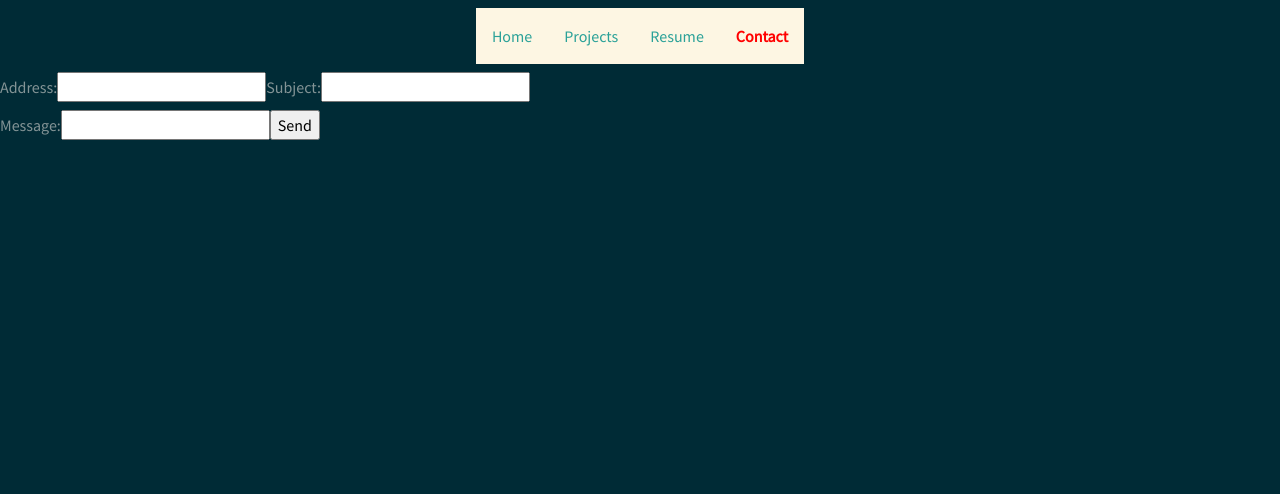
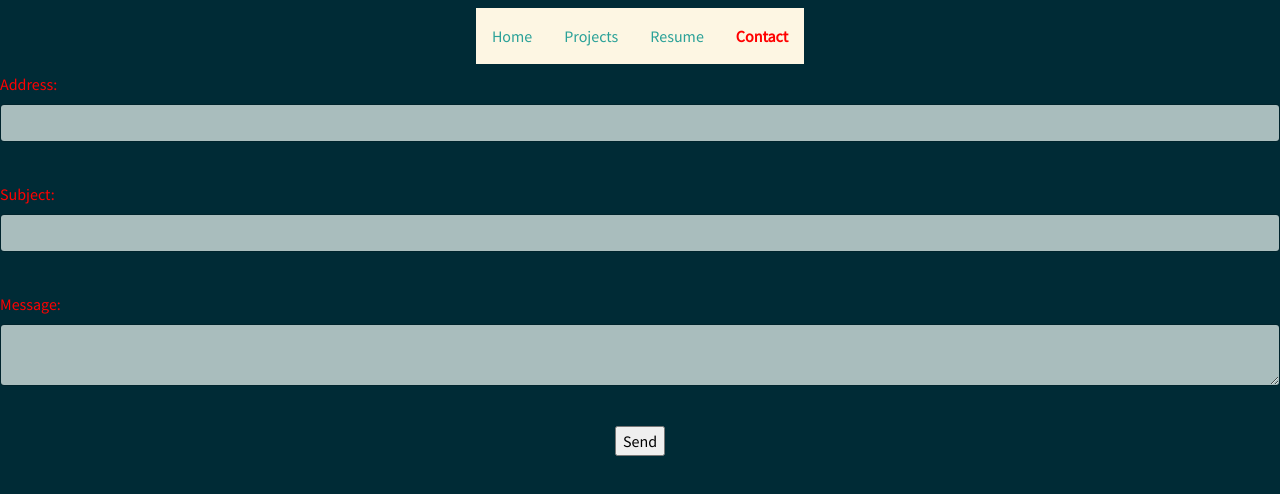
Before and after one commit to jtodd819/homesite, a React (Create React App) app: page /#/contact in a window 1280 px wide. Shown: the top 494 px of the page. Built offline with nearby package versions, Linux system fonts and the light colour scheme.

Commit message:
styled mail form

```diff
--- a/package.json
+++ b/package.json
@@ -4,6 +4,7 @@
   "private": true,
   "proxy": "http://localhost:3001/",
   "dependencies": {
+    "body-parser": "^1.18.2",
     "bootstrap": "^3.3.7",
     "express": "^4.16.2",
     "font-awesome": "^4.7.0",
--- a/src/components/MailForm.js
+++ b/src/components/MailForm.js
@@ -1,36 +1,78 @@
 import React, { Component } from 'react';
+import { FormControl, FormGroup, ControlLabel } from 'react-bootstrap';
+import '../style/MailForm.css';
 
 //Form for Sending Mail to my Address
 class MailForm extends Component{
+
+	//messages are composed of address,subject, and message
 	constructor(props){
 		super(props);
-		this.state = {address:'', subject:'', message:'', sent: false};
+		this.state = {address:'', subject:'', message:''};
 		this.handleTextInput = this.handleTextInput.bind(this);
 		this.handleSend = this.handleSend.bind(this);
+		this.getValidationState = this.getValidationState.bind(this);
 	}
+
+	//update state of each input based on user input
 	handleTextInput(event){
 		const value = event.target.value;
 		const name = event.target.name;
 		this.setState({[name]: value});
 	}
+
+	//If the address subject and message are specified send mail using nodemail posted to the express sendmail route
 	handleSend(event){
-		alert('Message Sent.');
+		if(this.state.address === '' || this.state.subject === '' || this.state.message === ''){
+			alert('Please include a valid address, subject, and message to send a contact email.');
+		}else{
+			fetch('/sendmail', {
+				method: 'POST',
+				headers: {
+					Accept: 'application/json',
+					'Content-Type': 'application/json',
+				},
+				body: JSON.stringify({
+					address: this.state.address,
+					subject: this.state.subject,
+					message: this.state.message,
+				}),
+			});
+		}
 		event.preventDefault();
 	}
+
+	//Return the validity of an input field based on its length
+	getValidationState(length){
+		console.log(length);
+		if(length > 0){
+			return 'success';
+		}
+		return 'error';
+	}
+
+	//create form for submitting email
 	render(){
 		return(
-			<form onSubmit={this.handleSend}>
-				<label>Address:
-					<input name='address' type='text' value={this.state.address} onChange={this.handleTextInput}/>
-				</label>
-				<label>Subject:
-					<input name='subject' type='text' value={this.state.subject} onChange={this.handleTextInput}/>
-				</label>
-				<br/>
-				<label>Message:
-					<input name='message' type='text' value={this.state.message} onChange={this.handleTextInput}/>
-				</label>
-				<input type='submit' value='Send'/>
+			<form className='mailForm' onSubmit={this.handleSend}>
+				<FormGroup validationState={this.getValidationState(this.state.address.length)}>
+					<ControlLabel>Address:</ControlLabel><br/>
+					<FormControl name='address' type='text' value={this.state.address}
+					onChange={this.handleTextInput}/><br/>
+				</FormGroup>
+				<FormGroup validationState={this.getValidationState(this.state.subject.length)}>
+					<ControlLabel>Subject:</ControlLabel><br/>
+					<FormControl name='subject' type='text' value={this.state.subject}
+					onChange={this.handleTextInput}/><br/>
+				</FormGroup>
+				<FormGroup validationState={this.getValidationState(this.state.message.length)}>
+					<ControlLabel>Message:</ControlLabel><br/>
+					<FormControl name='message' type='text' value={this.state.message}
+					componentClass='textarea' onChange={this.handleTextInput}/><br/>
+				</FormGroup>
+				<div style={{textAlign: 'center'}}>
+					<input type='submit' value='Send'/>
+				</div>
 			</form>
 		);
 	}
--- /dev/null
+++ b/src/style/MailForm.css
@@ -0,0 +1,7 @@
+.mailForm .has-error{
+	color:red;
+}
+
+.mailForm .has-success{
+	color:green;
+}
```
Also changed, not shown: 1 other file (tests, documents, lock files or other folders).
